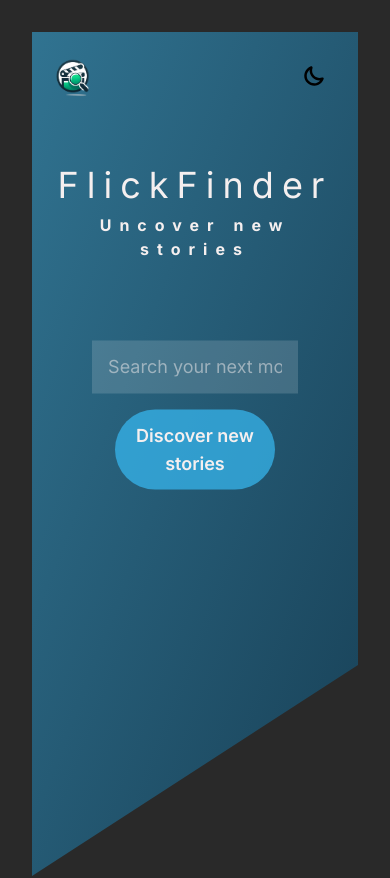
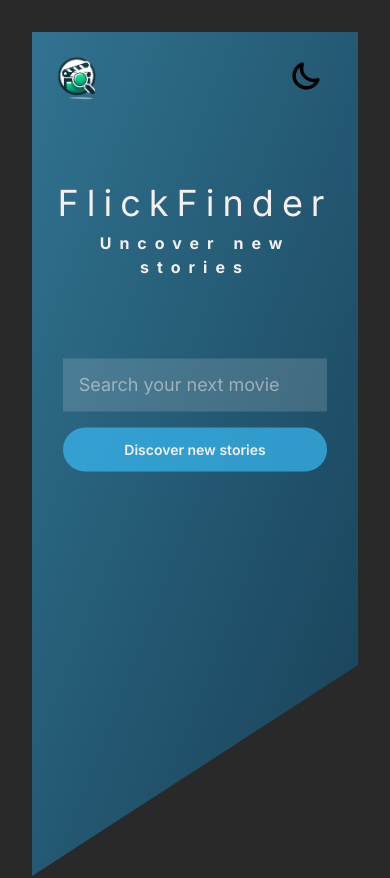
Before and after one commit to bogdanishere/flickfinder-project, a Next.js app: page /1 in a window 390 px wide. Shown: the top 878 px of the page. Built offline with nearby package versions, Linux system fonts and the light colour scheme; no server answers.

Commit message:
dark mode default and no scroll on router replace

```diff
--- a/app/[page]/SearchMovieForm.tsx
+++ b/app/[page]/SearchMovieForm.tsx
@@ -41,7 +41,7 @@ export default function SearchMovieForm() {
   return (
     <form
       onSubmit={handleSubmit(onSubmit)}
-      className="space-y-4 pt-20 w-[70%] mx-auto"
+      className="space-y-4 pt-20 md:w-[70%] mx-auto w-[90%]"
     >
       <div className="flex flex-col gap-y-4">
         <input
@@ -49,7 +49,7 @@ export default function SearchMovieForm() {
           id="movie"
           placeholder="Search your next movie"
           {...register("movie", { required: true })}
-          className="block w-full px-4 py-3 text-lg bg-white/15 border-b-1 border-transparent  focus:outline-none focus:ring-2 focus:ring-blue-500 focus:border-blue-500 transition-all"
+          className="block w-full px-4 py-3 text-lg bg-white/15 border-b-1 border-transparent focus:outline-none focus:ring-2 focus:ring-blue-500 focus:border-blue-500 transition-all"
         />
         {errors.movie && (
           <span className="text-sm text-red-600 font-semibold ">
@@ -58,7 +58,11 @@ export default function SearchMovieForm() {
         )}
       </div>
 
-      <Button type="submit" disabled={isSubmitting} className="w-[40%]">
+      <Button
+        type="submit"
+        disabled={isSubmitting}
+        className="md:w-[40%] text-sm w-full"
+      >
         {isSubmitting ? "Searching..." : "Discover new stories"}
       </Button>
     </form>
--- a/app/layout.tsx
+++ b/app/layout.tsx
@@ -26,7 +26,7 @@ export default async function RootLayout({
       <body className={inter.className}>
         <QueryProvider>
           <ThemeProvider initialTheme={theme}>
-            <main className="w-full h-screen relative  text-text bg-background">
+            <main className="w-full h-screen relative text-text bg-background transition-colors duration-300">
               <ThemeChange />
               {children}
             </main>
--- a/components/ThemeChange.tsx
+++ b/components/ThemeChange.tsx
@@ -24,12 +24,12 @@ export default function ThemeChange() {
   };
 
   return (
-    <nav className="absolute w-full flex justify-between items-center px-12 lg:px-20 py-12 z-50">
+    <nav className="absolute w-full flex justify-between items-center px-12 lg:px-20 py-10 lg:py-12 z-50">
       <button className="flex items-center" onClick={handleGoBack}>
         <Image
-          src={icon || "/placeholder.svg"}
+          src={icon}
           alt="icon"
-          className="h-12 w-auto sm:h-16 md:h-24 lg:h-32 xl:h-40 cursor-pointer transition-transform hover:scale-105"
+          className="h-14 w-auto sm:h-16 md:h-24 lg:h-32 xl:h-40 cursor-pointer transition-transform hover:scale-105"
           priority
         />
       </button>
@@ -41,7 +41,7 @@ export default function ThemeChange() {
           theme === "light" ? "Switch to dark mode" : "Switch to light mode"
         }
       >
-        <div className="relative h-10 w-10 sm:h-16 sm:w-16 md:h-20 md:w-20 lg:h-24 lg:w-24 xl:h-32 xl:w-32">
+        <div className="relative h-14 w-14 sm:h-16 sm:w-16 md:h-20 md:w-20 lg:h-24 lg:w-24 xl:h-32 xl:w-32">
           <Sun
             className={`absolute inset-0 h-full w-full transition-opacity duration-300 ${
               theme === "dark" ? "opacity-0" : "opacity-100"
```
